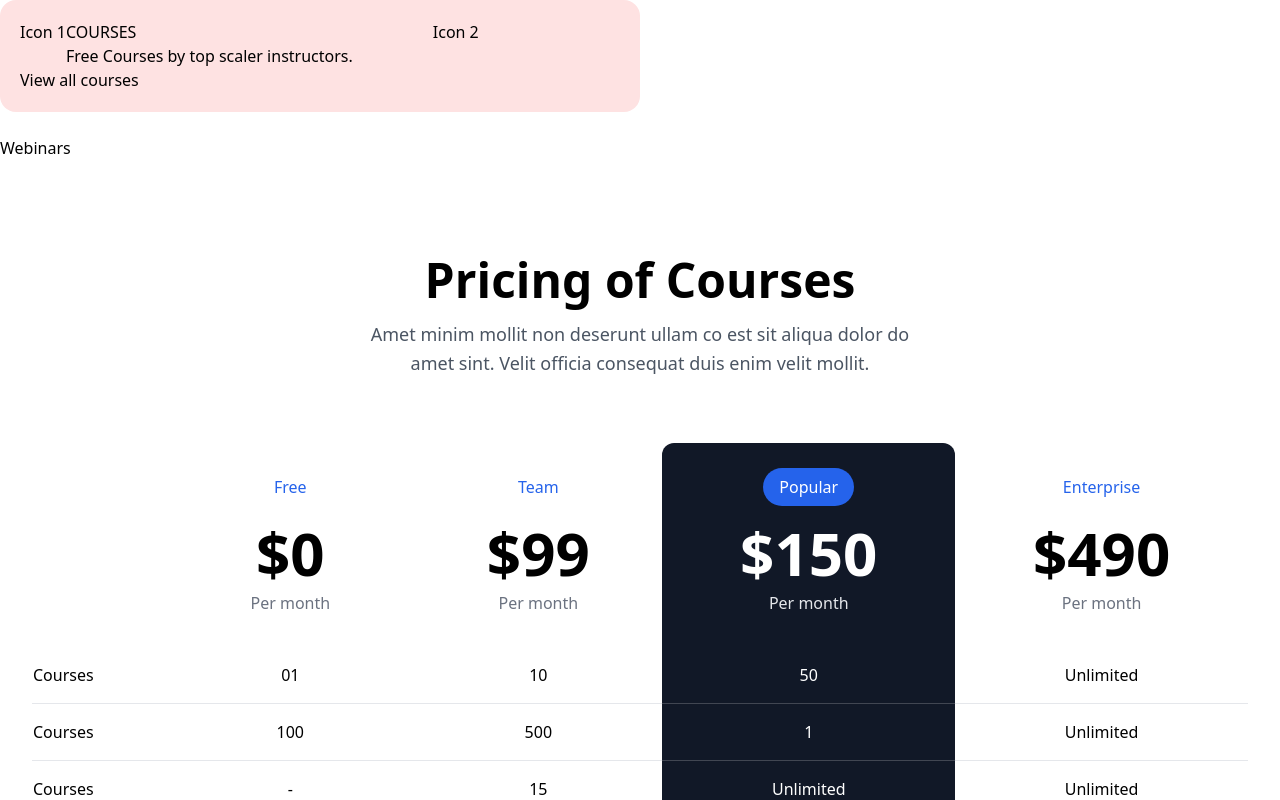
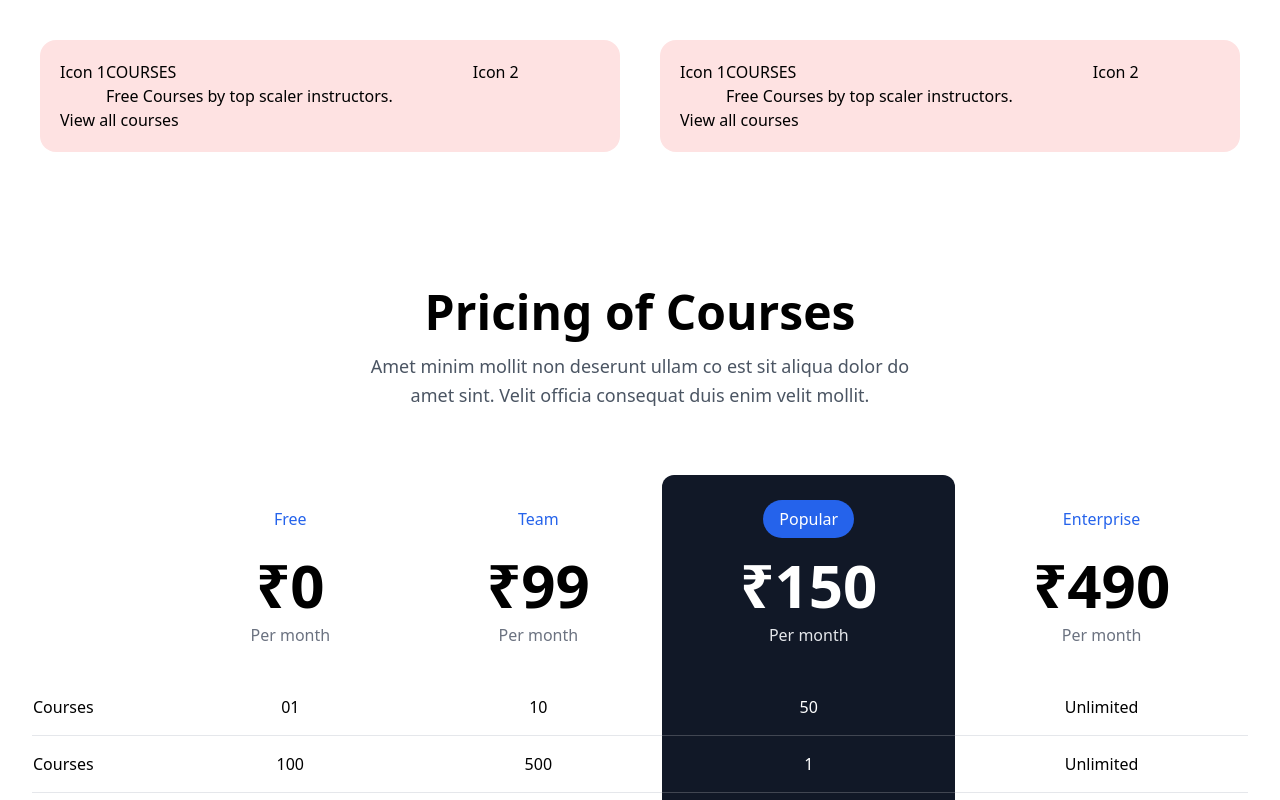
Before and after one commit to Pixelwand/thelawgicalbuddy, a React (Create React App) app in the folder frontend/: page /topics in a window 1280 px wide. Shown: the top 800 px of the page. Built offline with nearby package versions, Linux system fonts and the light colour scheme.

Commit message:
style:added responsiveness to login modal

```diff
--- a/frontend/src/appwrite.js
+++ b/frontend/src/appwrite.js
@@ -1,14 +1,10 @@
 import { Client, Account } from 'appwrite';
-import { redirect } from 'react-router-dom';
-const endPoint = process.env.APPWRITE_END_POINT;
-const projectId = process.env.APPWRITE_PROJECT_ID
-
 const client = new Client();
 
 
 client
   .setEndpoint('https://cloud.appwrite.io/v1') // Your API Endpoint
-  .setProject('642b1b7a10d1a74f5935'); // Your project ID
+  .setProject('642b27471ecadcae55cc'); // Your project ID
 
 
 export const getUserData = async () => {
@@ -41,10 +37,10 @@ export const logout = async () => {
   }
 }
 
-export const register = async (email, password) => {
+export const register = async (name, number, email, password) => {
   try {
     const account = new Account(client)
-    return account.create('unique()', email, password)
+    return account.create('unique()',name, number, email, password)
   } catch (error) {
     const appwriteError = error;
     throw new Error(appwriteError.message)
--- a/frontend/src/components/Authentication/Signup.jsx
+++ b/frontend/src/components/Authentication/Signup.jsx
@@ -32,7 +32,7 @@ export const Signup = () => {
        alert('Please more length password');
        return;
      }
-    register(email, password).then((account) =>
+    register(name, number, email, password).then((account) =>
       alert(`Successfully created account with ID: ${account.$id}`)
         .then(() => navigate("/"))
     );
--- a/frontend/src/components/Dashboard/Dashboard.jsx
+++ b/frontend/src/components/Dashboard/Dashboard.jsx
@@ -200,7 +200,7 @@ export default function Dashboard() {
         </header>
         <main>
           <div className="mx-auto max-w-7xl py-6 sm:px-6 lg:px-8">
-            <div>{user.email}</div>
+            {/* <div>{user.email}</div> */}
           </div>
         </main>
       </div>
--- a/frontend/src/components/Tabs/AuthTabs/AuthTabs.jsx
+++ b/frontend/src/components/Tabs/AuthTabs/AuthTabs.jsx
@@ -31,7 +31,7 @@ export const AuthTabs = () => {
           Login
         </Button>
         <Modal isOpen={modal}
-        className="justify-center bg-white text-center mx-5 mt-10 py-3 rounded-2xl shadow-2xl z-10"
+        className="justify-center bg-white text-center mt-10 py-3 rounded-2xl shadow-2xl z-10 lg:w-2/6 mx-5 lg:mx-auto"
         >
           <button
             onClick={closeModal}
--- a/frontend/src/components/Topics/Pricing/Pricing.jsx
+++ b/frontend/src/components/Topics/Pricing/Pricing.jsx
@@ -25,7 +25,7 @@ export const Pricing = () => {
                     {' '}
                     Free{' '}
                   </span>
-                  <p className="mt-6 text-6xl font-bold">$0</p>
+                  <p className="mt-6 text-6xl font-bold">₹0</p>
                   <p className="mt-2 text-base font-normal text-gray-500">
                     Per month
                   </p>
@@ -36,7 +36,7 @@ export const Pricing = () => {
                     {' '}
                     Team{' '}
                   </span>
-                  <p className="mt-6 text-6xl font-bold">$99</p>
+                  <p className="mt-6 text-6xl font-bold">₹99</p>
                   <p className="mt-2 text-base font-normal text-gray-500">
                     Per month
                   </p>
@@ -47,7 +47,7 @@ export const Pricing = () => {
                     {' '}
                     Popular{' '}
                   </span>
-                  <p className="mt-6 text-6xl font-bold text-white">$150</p>
+                  <p className="mt-6 text-6xl font-bold text-white">₹150</p>
                   <p className="mt-2 text-base font-normal text-gray-200">
                     Per month
                   </p>
@@ -58,7 +58,7 @@ export const Pricing = () => {
                     {' '}
                     Enterprise{' '}
                   </span>
-                  <p className="mt-6 text-6xl font-bold">$490</p>
+                  <p className="mt-6 text-6xl font-bold">₹490</p>
                   <p className="mt-2 text-base font-normal text-gray-500">
                     Per month
                   </p>
--- a/frontend/src/components/Topics/Topics.jsx
+++ b/frontend/src/components/Topics/Topics.jsx
@@ -4,7 +4,7 @@ import { Pricing } from './Pricing/Pricing';
 export const Topics = () => {
   return (
     <>
-      <section>
+      <section className='flex flex-row gap-10 px-10 py-10'>
         <div className="w-1/2 rounded-2xl p-5 bg-red-100">
           <a href="/topics/courses">
             <div className="flex flex-row gap-20">
@@ -22,8 +22,23 @@ export const Topics = () => {
             </div>
           </a>
         </div>
-        <br />
-        <a href="/topics/webinars">Webinars</a>
+        <div className="w-1/2 rounded-2xl p-5 bg-red-100">
+          <a href="/topics/webinars">
+            <div className="flex flex-row gap-20">
+              <div className="flex flex-col">
+                <div className="flex flex-row">
+                  <div>Icon 1</div>
+                  <div className="flex flex-col">
+                    <div>COURSES</div>
+                    <div>Free Courses by top scaler instructors.</div>
+                  </div>
+                </div>
+                <div>View all courses</div>
+              </div>
+              <div>Icon 2</div>
+            </div>
+          </a>
+        </div>
       </section>
       <Pricing />
     </>
```
